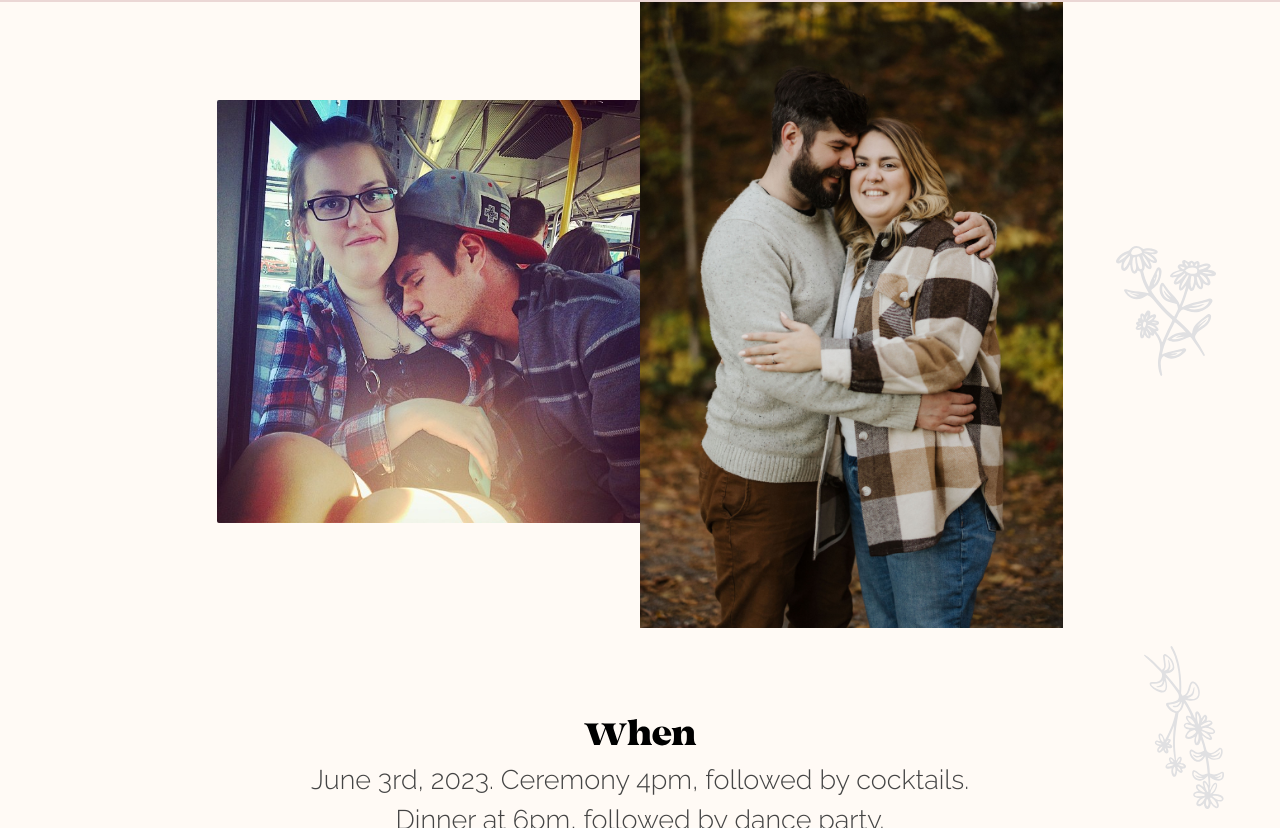
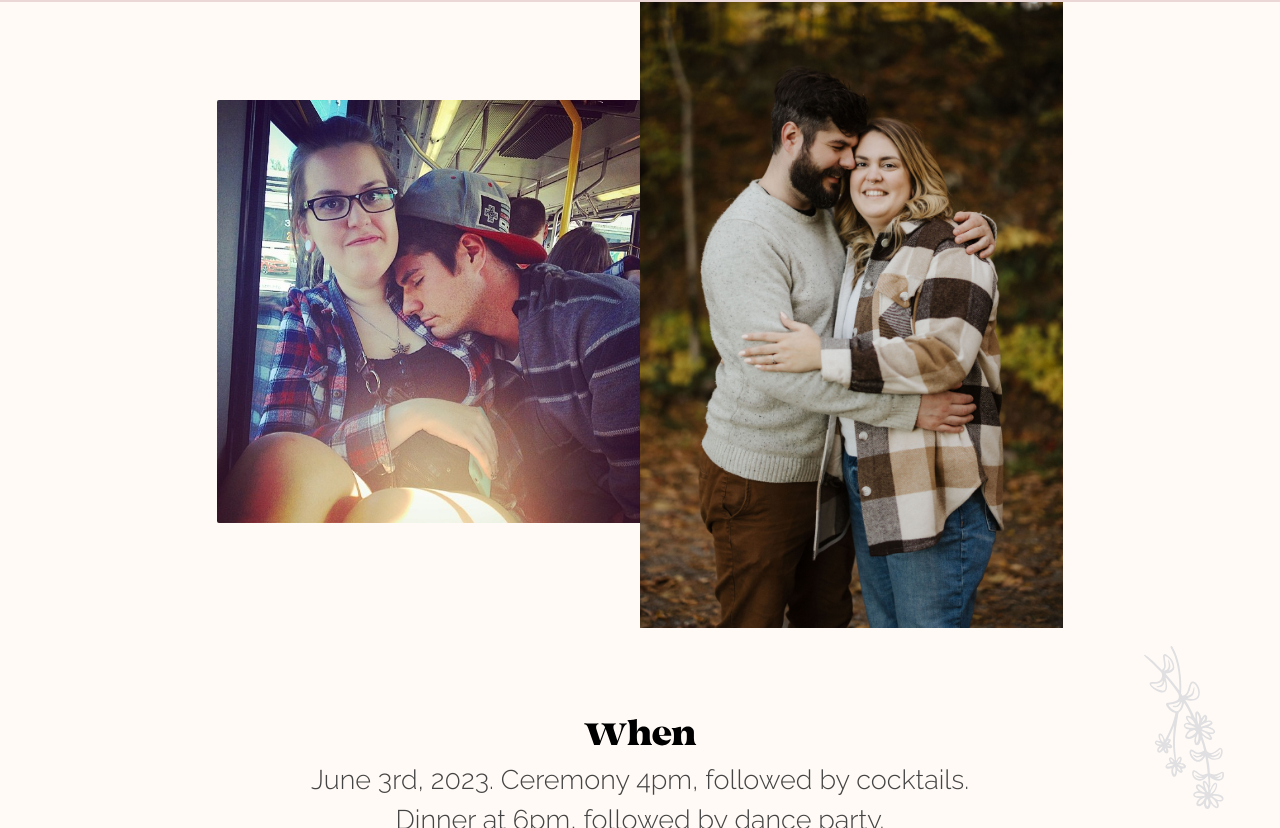
Before and after one commit to martenbjork/erin-and-benoit, a Next.js app: page / in a window 1280 px wide. Shown: the part 798-1626 px from the top of the page. Built offline with nearby package versions, Linux system fonts and the light colour scheme.

Commit message:
Floral fix

```diff
--- a/src/styles/Home.module.scss
+++ b/src/styles/Home.module.scss
@@ -92,6 +92,7 @@
   max-width: 50rem;
   margin: 0 auto;
   padding: 0 var(--side-padding);
+  position: relative;
 
   div {
     display: flex;
@@ -116,7 +117,8 @@
     position: absolute;
     width: 100px;
     height: auto;
-    right: 5vw;
+    right: -10vw;
+    display: none;
   }
 }
 
```
